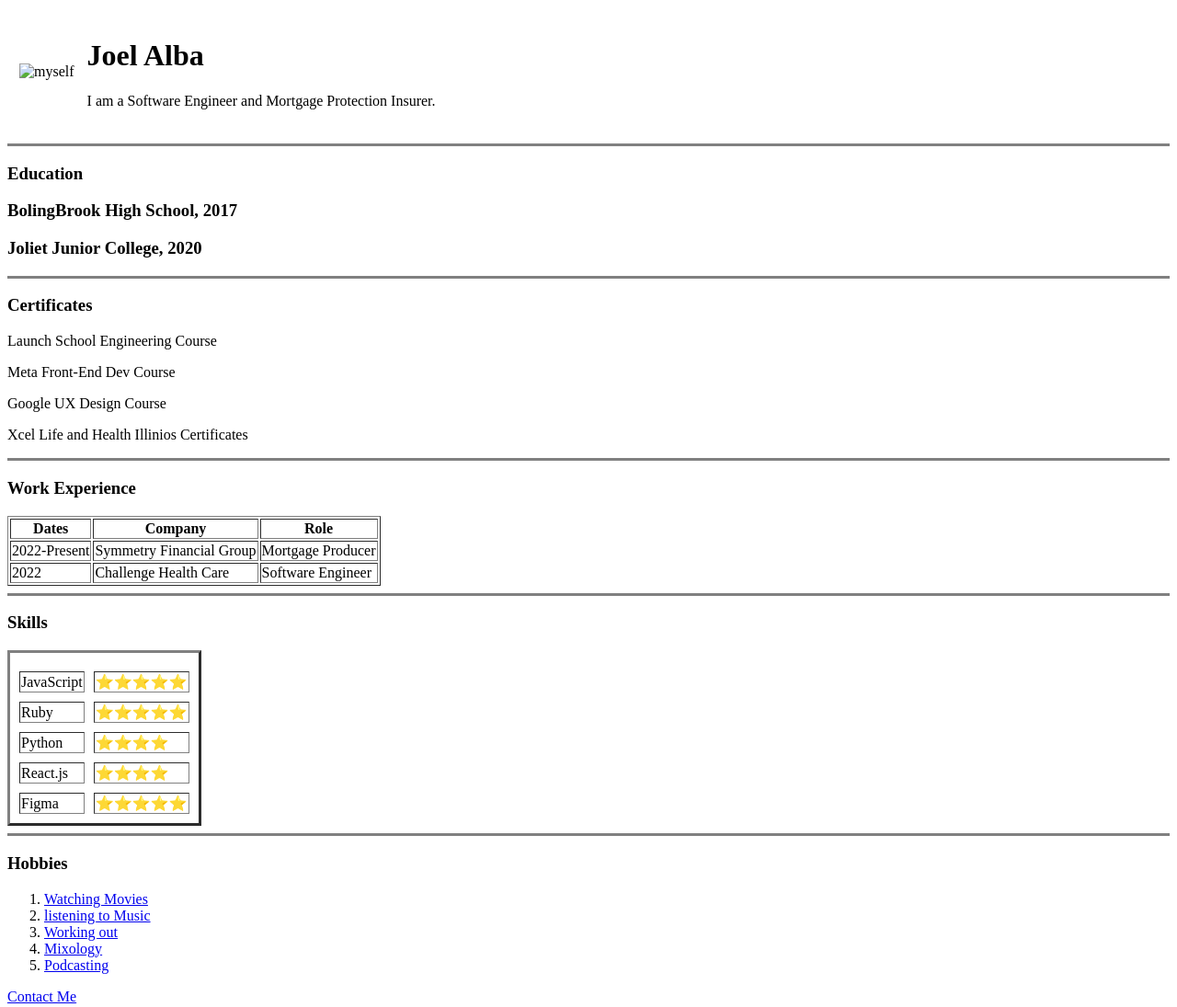
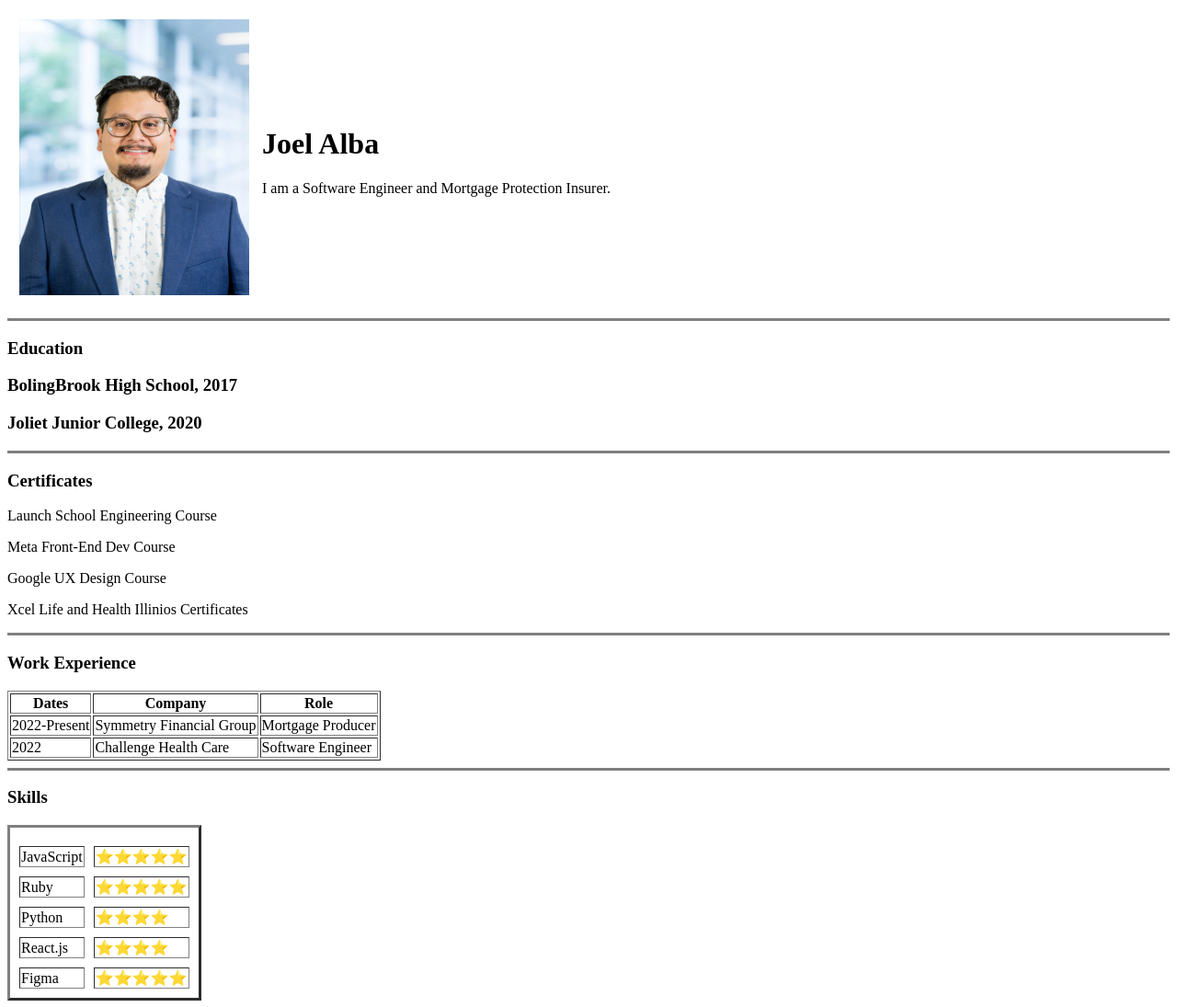
Before and after one commit to joelalba98/PersonalCV, a plain HTML site: page index.html in a window 1280 px wide. Shown: the top 1095 px of the page at 92% size. Drawn offline with Linux system fonts and the light colour scheme.

Commit message:
Update index.html

```diff
--- a/index.html
+++ b/index.html
@@ -6,7 +6,7 @@
   </head>
   <body>
   <table cellspacing="12">
-  <td><img src="img/joel-linkedin.jpeg" alt="myself" width="250" height="300"></td>
+  <td><img src="joel-linkedin.jpeg" alt="myself" width="250" height="300"></td>
   <td><h1>Joel Alba</h1>
   <p>I am a Software Engineer and Mortgage Protection Insurer.</p></td>
   </table>
```
